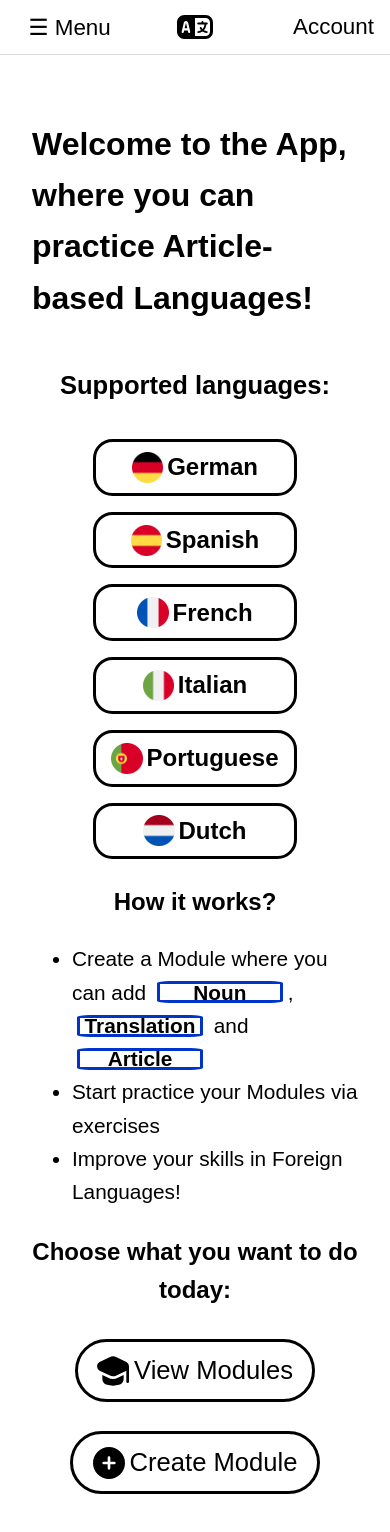
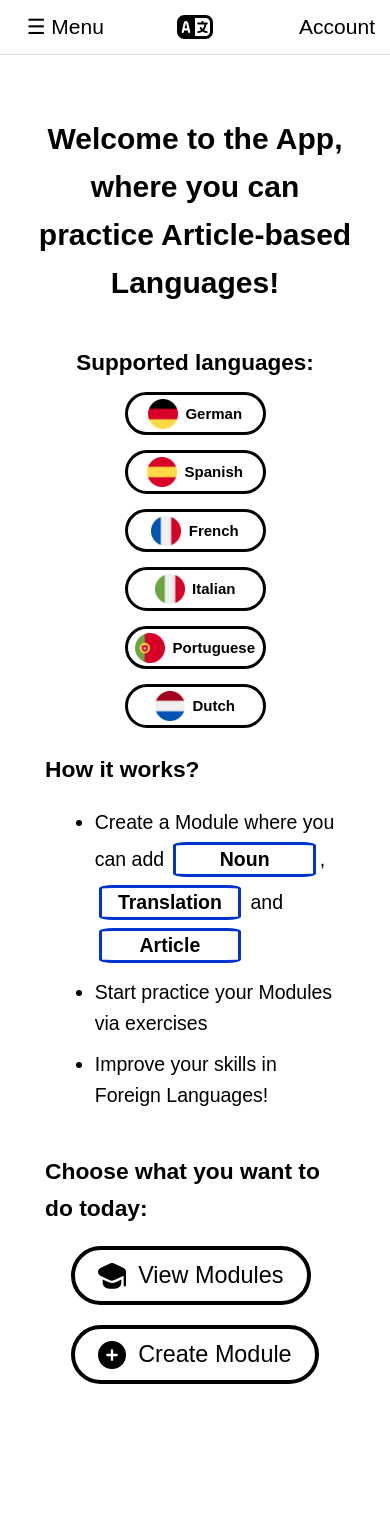
Before and after one commit to AlisaErmel/articles-study-react, a React (Vite) app: page / in a window 390 px wide. Shown: the top 1532 px of the page. After the commit the page ends 1434 px from the top, so only its background shows below. Built offline with nearby package versions, Linux system fonts and the light colour scheme; a web font is replaced by a local one.

Commit message:
refactor: modify responsivness in Home page

```diff
--- a/src/pages/Home.css
+++ b/src/pages/Home.css
@@ -1,265 +1,142 @@
+h1 {
+    text-align: center;
+}
+
+/*Home navigation buttons*/
+
+.home-actions {
+    font-size: 1.3rem;
+}
+
 .home-button {
     display: inline-flex;
     align-items: center;
-    gap: 5px;
-    padding: 0.5rem 1.5rem;
-    border-radius: 30px;
-    border: 3px solid #000;
+    gap: 0.5em;
+    padding: 0.3em 1em;
+    border-radius: 2em;
+    border: 0.2em solid #000;
     background-color: #fff;
     color: #000;
     text-decoration: none;
-    font-size: 1.5rem;
+    font-size: 1.2em;
 }
 
 a.home-button:hover,
 a.home-button:focus-visible {
     border-color: #0033cc;
     outline: none;
-    box-shadow: 0 0 0 3px rgba(22, 72, 221, 0.615);
+    box-shadow: 0 0 0 0.2em rgba(22, 72, 221, 0.615);
 }
 
 
 ul.home-buttons {
     display: flex;
-    justify-content: left;
-    gap: 1rem;
+    gap: 1em;
     list-style: none;
     padding: 0;
-    margin-top: 25px;
+    margin-top: 1em;
 }
 
 .home-button img {
-    width: 30px;
-    height: 30px;
+    width: 1.2em;
+    height: 1.2em;
     object-fit: contain;
 }
 
+/*Supported Languages section*/
+
 .list-languages {
-    display: flex;
-    align-items: last baseline;
-    gap: 20px;
+    display: block;
+    align-items: center;
+    justify-content: center;
+    gap: 2rem;
+    text-align: center;
+    font-size: 1rem;
 }
-
-/*.list-languages h2 {
-    margin: 0;
-}*/
 
 .list-languages ul {
     display: flex;
     flex-wrap: wrap;
+    justify-content: center;
     list-style: none;
     padding: 0;
     margin: 0;
-    gap: 10px;
+    gap: 1em;
 }
 
 .list-languages li {
     display: inline-flex;
     justify-content: center;
     align-items: center;
-    width: 140px;
-    height: 42px;
-    border-radius: 20px;
-    border: 3px solid #000000;
+    width: 9em;
+    height: 2.5em;
+    border-radius: 2em;
+    border: 0.2em solid #000000;
     font-weight: bold;
     text-decoration: none;
-    margin: 0 5px;
-    gap: 10px;
+    margin: 0 0.2rem;
+    gap: 0.5rem;
 }
 
 .list-languages li img {
-    width: 30px;
-    height: 30px;
+    width: 2em;
+    height: 2em;
     object-fit: contain;
 }
 
-.info {
+/*Info section*/
+
+.info-section {
     font-size: 1.3rem;
+}
+
+.info li {
+    margin: 0.5em;
 }
 
 .highlight {
     display: inline-flex;
     justify-content: center;
     align-items: center;
-    width: 115px;
-    height: 20px;
+    width: 7em;
+    height: 1.5em;
     border-radius: 10%;
-    border: 3px solid #0033cc;
+    border: 0.2em solid #0033cc;
     font-weight: bold;
     text-decoration: none;
-    margin: 0 5px;
+    margin: 0.2em;
 }
 
-/* ================= Tablet (max-width: 1024px) ================= */
-@media (max-width: 1024px) {
-    .home-button {
-        font-size: 1.8rem;
-        padding: 0.8rem 1.8rem;
-        border-radius: 5vw;
-        justify-content: center;
+@media (max-width: 64em) {
+    html {
+        font-size: 20px;
+    }
+
+    .home-container {
+        display: flex;
+        flex-direction: column;
+        align-items: center;
+        width: 100%;
+        max-width: 1200px;
+        margin: 0 auto;
+        padding: 0 1rem;
+        box-sizing: border-box;
     }
 
     ul.home-buttons {
-        flex-direction: row;
-        gap: 2rem;
-        margin-top: 30px;
-        align-items: center;
+        display: grid;
         justify-content: center;
-    }
-
-    .home-button img {
-        width: 4vw;
-        height: 4vw;
-    }
-
-    .list-languages ul.languages {
-        display: flex;
-        grid-template-columns: repeat(3, 1fr);
-        justify-content: center;
-    }
-
-    .list-languages {
-        display: flex;
-        flex-direction: column;
-        align-items: center;
-    }
-
-    .list-languages li {
-        width: 25vw;
-        height: 6vw;
-        font-size: 1.5rem;
-        border-radius: 3vw;
-    }
-
-    .list-languages li img {
-        width: 4vw;
-        height: 4vw;
-    }
-
-    .info {
-        font-size: 1.5rem;
-    }
-
-    .highlight {
-        width: 130px;
-        height: 20px;
-    }
-
-    h2#supported-languages {
-        font-size: 1.8rem;
-    }
-
-    h3#info-section,
-    h3 {
-        font-size: 1.5rem;
     }
 }
 
-/* ================= Small tablet (max-width: 768px) ================= */
-@media (max-width: 768px) {
-    .home-button {
-        font-size: 1.5rem;
-        padding: 0.8rem 1.5rem;
-        border-radius: 40px;
-        justify-content: center;
-    }
-
-    ul.home-buttons {
-        flex-direction: row;
-        gap: 1.8rem;
-        margin-top: 30px;
-        align-items: center;
-        justify-content: center;
-    }
-
-    .home-button img {
-        width: 32px;
-        height: 32px;
-    }
-
-    .list-languages li {
-        width: 25vw;
-        height: 6vw;
-        font-size: 1.3rem;
-        border-radius: 6vw;
-        padding: 0.2vw;
-        display: flex;
-        align-items: center;
-        justify-content: center;
-        gap: 1vw;
+@media (max-width: 40em) {
+    html {
+        font-size: 15px;
     }
 }
 
-/* ================= Mobile (max-width: 570px) ================= */
-@media (max-width: 570px) {
-    .home-button {
-        font-size: 1.6rem;
-        padding: 0.5rem 1.2rem;
-        border-radius: 40px;
-        justify-content: center;
-    }
-
-    ul.home-buttons {
-        flex-direction: column;
-        gap: 1.8rem;
-        margin-top: 30px;
-        align-items: center;
-        justify-content: center;
-    }
-
-    .home-button img {
-        width: 32px;
-        height: 32px;
-    }
-
-    .list-languages ul.languages {
-        display: grid;
-        grid-template-columns: repeat(1, 1fr);
-        justify-items: center;
-        gap: 1rem;
-    }
-
-    .list-languages {
-        display: flex;
-        flex-direction: column;
-        align-items: center;
-    }
-
-    .list-languages li {
-        width: 48vw;
-        height: 10vw;
-        font-size: 1.5rem;
-        border-radius: 5vw;
-        padding: 1.5vw;
-        display: flex;
-        align-items: center;
-        justify-content: center;
-        gap: 1vw;
-    }
-
-    .list-languages li img {
-        width: 8vw;
-        height: 8vw;
-    }
-
-    .info {
-        font-size: 1.3rem;
-        text-align: left;
-    }
-
-    .highlight {
-        width: 120px;
-        height: 16px;
-    }
-
-    h2#supported-languages {
-        font-size: 1.6rem;
-        text-align: center;
-    }
-
-    h3#info-section,
-    h3 {
-        font-size: 1.5rem;
-        text-align: center;
+@media (max-width: 21em) {
+    html {
+        font-size: 13px;
     }
 }
--- a/src/pages/Home.tsx
+++ b/src/pages/Home.tsx
@@ -31,7 +31,7 @@ const Home: React.FC = () => {
                     </ul>
                 </section>
 
-                <section aria-labelledby="info-section">
+                <section aria-labelledby="info-section" className="info-section">
                     <h3 id="info-section">How it works?</h3>
                     <ul className="info">
                         <li>
@@ -46,7 +46,7 @@ const Home: React.FC = () => {
                     </ul>
                 </section>
 
-                <nav aria-label="Home actions">
+                <nav aria-label="Home actions" className="home-actions">
                     <h3>Choose what you want to do today:</h3>
                     <ul className="home-buttons">
                         <li>
--- a/src/styles/index.css
+++ b/src/styles/index.css
@@ -11,6 +11,11 @@
   text-rendering: optimizeLegibility;
   -webkit-font-smoothing: antialiased;
   -moz-osx-font-smoothing: grayscale;
+}
+
+/*Default Font Size*/
+html {
+  font-size: 16px;
 }
 
 /*a {
```
